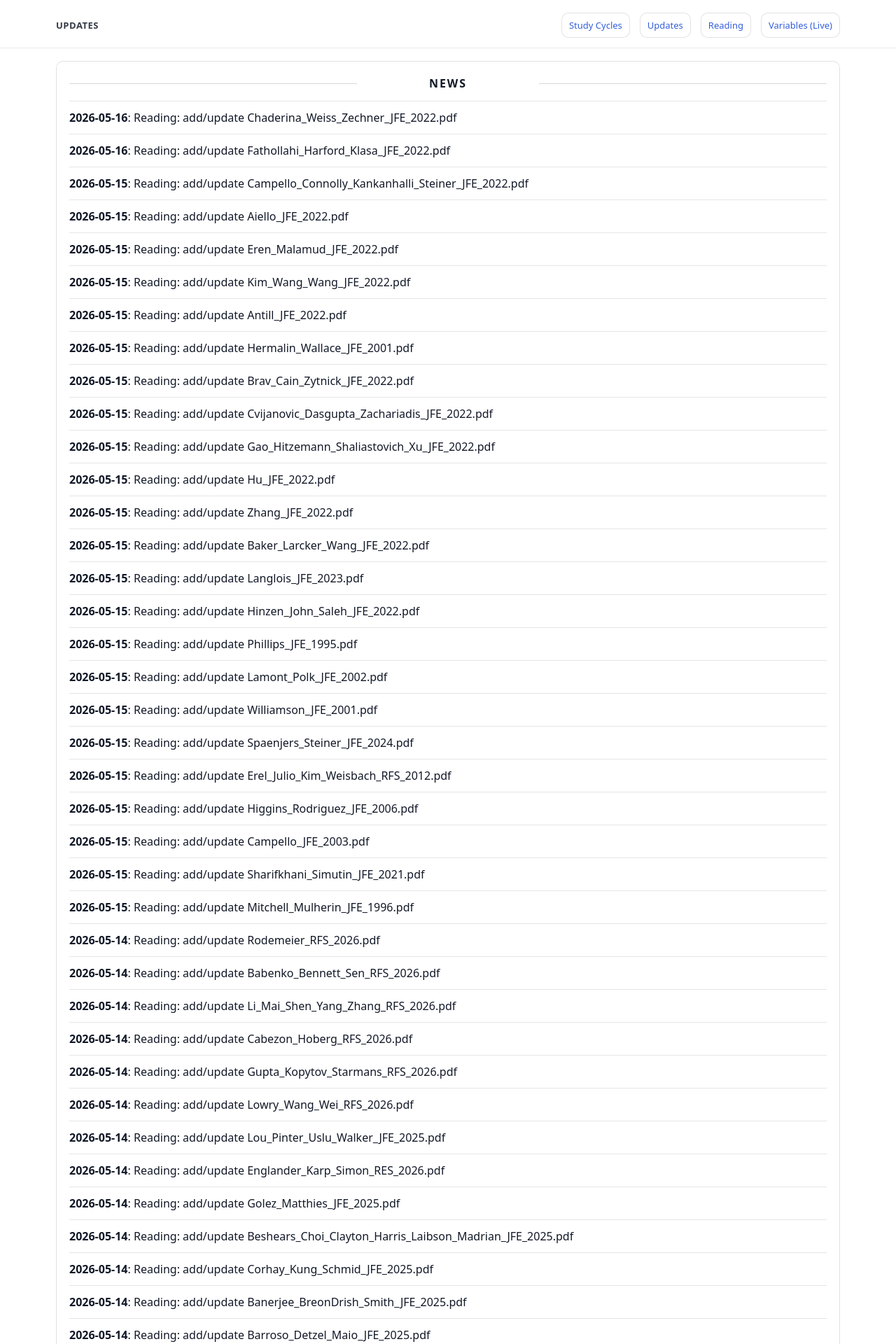
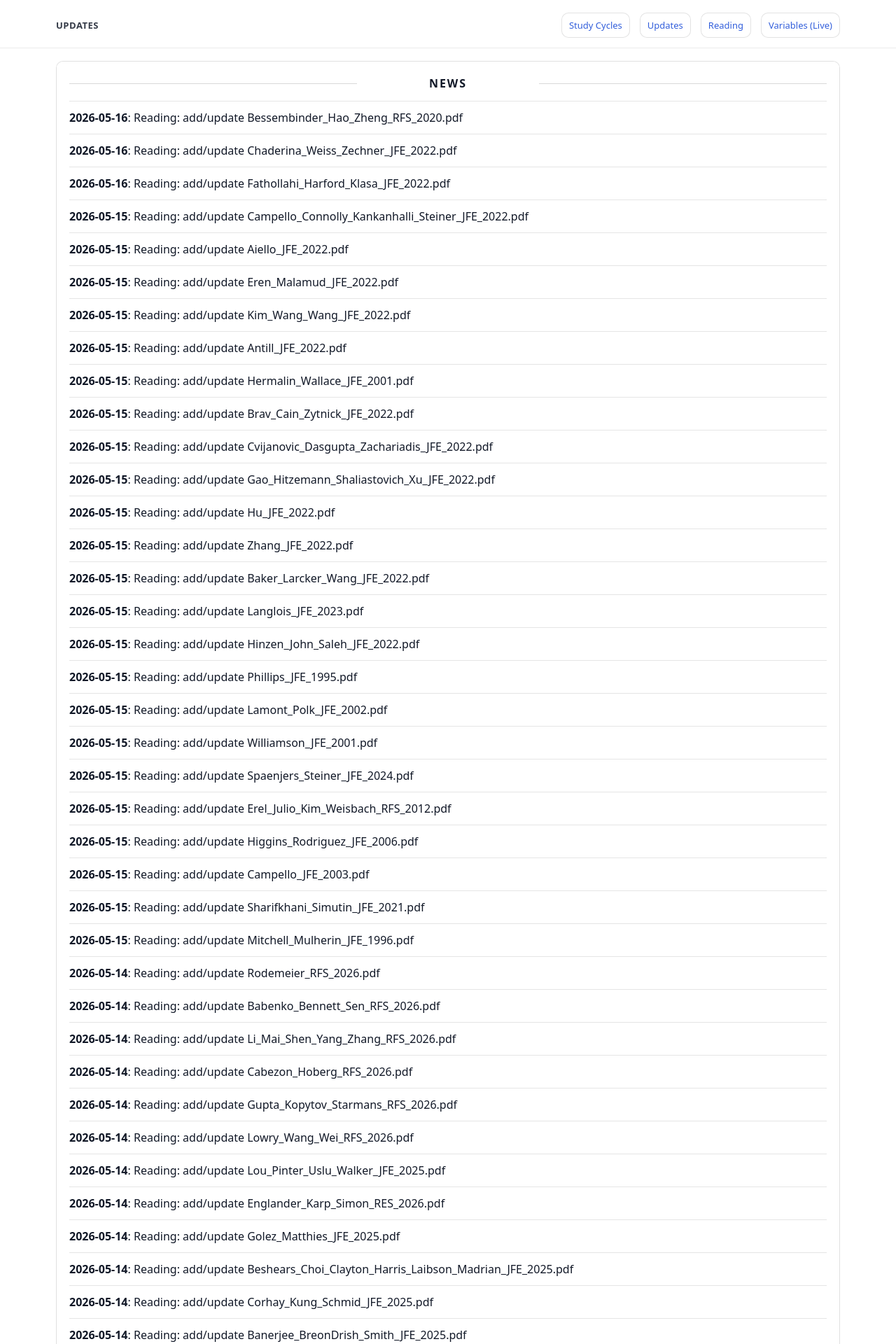
Before and after one commit to yaxinzn/study-archive, a Jekyll site: the page built from updates/index.md, in a window 1280 px wide. Shown: the top 1920 px of the page at 70% size. Built offline with Jekyll 4.4.1, drawn with Linux system fonts in a browser that asks for light colours; some of the changed text lies outside the part shown.

Commit message:
chore: update NEWS feed

```diff
--- a/_data/news.yml
+++ b/_data/news.yml
@@ -1,4 +1,7 @@
 # Auto-generated update history (sorted newest -> oldest). Do not edit manually.
+- ts: "1778880942"
+  date: "2026-05-16"
+  title: "Reading: add/update Bessembinder_Hao_Zheng_RFS_2020.pdf"
 - ts: "1778880806"
   date: "2026-05-16"
   title: "Reading: add/update Chaderina_Weiss_Zechner_JFE_2022.pdf"
```
